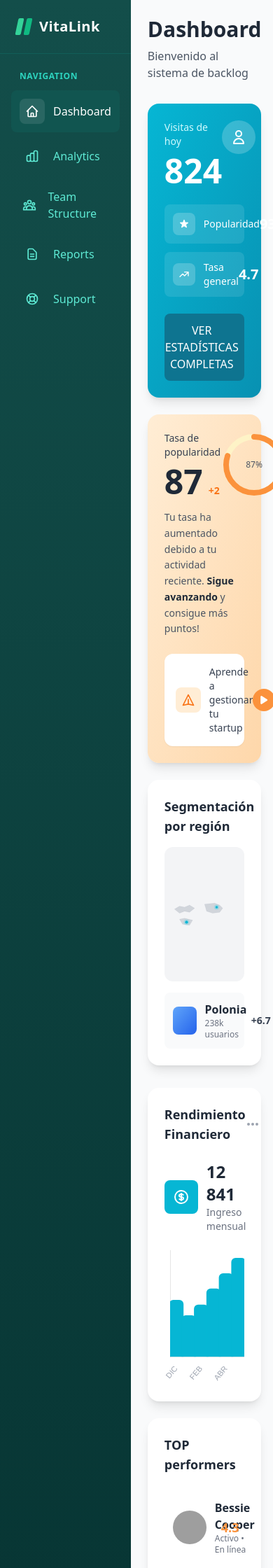
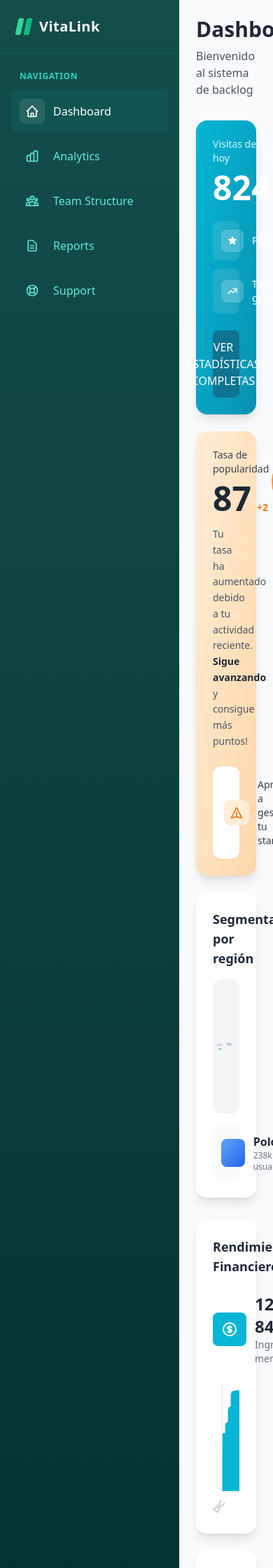
Before and after one commit to Carlosmicael/seguroVitaLink, a Django app: page / in a window 390 px wide; the page is wider, and only the part inside the window is pictured. Shown: the top 2240 px of that part at 70% size. Run offline with Django 5.2, Linux system fonts and the light colour scheme; grey boxes are pictures that could not be loaded.

Commit message:
updateSidebar-fetch
Updated the sidebar layout and styles for improved responsiveness and usability.

```diff
--- a/templates/master/sideBar/base.html
+++ b/templates/master/sideBar/base.html
@@ -1,17 +1,18 @@
 {% load static %}
 <!DOCTYPE html>
-<html lang="es">
+<html lang="es" style="overflow: hidden; height: 100vh;">
 <head>
     <meta charset="UTF-8">
     <title>{% block title %}Backlog{% endblock %}</title>
     <link href="{% static 'css/output.css' %}" rel="stylesheet">
 </head>
 
-<body class="flex font-sans bg-gray-100">
+<body class="font-sans bg-gray-100" style="overflow: hidden; height: 100vh; margin: 0;">
 
-<aside class="w-64 bg-gradient-to-b from-teal-900 to-teal-950 text-white min-h-screen flex flex-col">
-    <!-- Logo -->
-    <div class="p-6 border-b border-teal-800">
+<div class="flex w-full" style="height: 100vh; overflow: hidden;">
+
+    <aside class="w-64 bg-gradient-to-b from-teal-900 to-teal-950 text-white flex flex-col flex-shrink-0 border-r border-teal-800" style="height: 100vh;">
+        <div class="p-6 border-b border-teal-800 flex-shrink-0">
             <div class="flex items-center gap-3">
                 <div class="flex gap-1">
                     <div class="w-2 h-6 bg-emerald-400 rounded-sm transform -skew-x-12"></div>
@@ -21,10 +22,15 @@
             </div>
         </div>
 
-    <!-- Navigation -->
-    <div class="flex-1 px-4 py-6">
+        <div class="flex-1 px-4 py-6 overflow-y-auto">
             <div class="mb-6">
                 <p class="text-xs font-semibold text-teal-400 uppercase tracking-wider mb-3 px-3">Navigation</p>
+
+
+
+
+
+
                 <nav class="space-y-1">
                     <a href="/" class="flex items-center gap-3 px-3 py-3 rounded-lg bg-teal-800 bg-opacity-50 text-white hover:bg-opacity-70 transition-all duration-200 group">
                         <div class="w-9 h-9 rounded-lg bg-white bg-opacity-10 flex items-center justify-center group-hover:bg-opacity-20 transition-all">
@@ -71,42 +77,41 @@
                         <span class="font-medium">Support</span>
                     </a>
                 </nav>
+
+
+
+
+
             </div>
         </div>
 
-    <!-- User Account -->
-    <div class="p-4 border-t border-teal-800">
-        <div class="mb-2">
-            <p class="text-xs font-semibold text-teal-400 uppercase tracking-wider mb-3 px-3">User Account</p>
+        <div class="p-4 border-t border-teal-800 flex-shrink-0">
+            <div class="flex items-center gap-3 px-3 py-3 rounded-lg bg-teal-800 bg-opacity-30 hover:bg-opacity-50 transition-all cursor-pointer group">
+                <div class="relative flex-shrink-0">
+                    <img src="https://i.pravatar.cc/150?img=33" alt="Alex" class="w-10 h-10 rounded-full border-2 border-emerald-400">
                 </div>
-        <div class="flex items-center gap-3 px-3 py-3 rounded-lg bg-teal-800 bg-opacity-30 hover:bg-opacity-50 transition-all cursor-pointer group">
-            <div class="relative">
-                <img src="https://i.pravatar.cc/150?img=33" alt="Alex Williamson" class="w-12 h-12 rounded-full border-2 border-emerald-400">
-                <div class="absolute bottom-0 right-0 w-3 h-3 bg-emerald-400 rounded-full border-2 border-teal-900"></div>
+                <div class="flex-1 min-w-0">
+                    <p class="font-semibold text-white text-sm truncate">Alex Williamson</p>
+                    <p class="text-xs text-teal-400 truncate">#dela-1974</p>
                 </div>
-            <div class="flex-1">
-                <p class="font-semibold text-white text-sm">Alex Williamson</p>
-                <p class="text-xs text-teal-400">#dela-1974</p>
-            </div>
-            <svg class="w-4 h-4 text-teal-400 group-hover:text-white transition-colors" fill="none" stroke="currentColor" viewBox="0 0 24 24">
-                <path stroke-linecap="round" stroke-linejoin="round" stroke-width="2" d="M12 5v.01M12 12v.01M12 19v.01M12 6a1 1 0 110-2 1 1 0 010 2zm0 7a1 1 0 110-2 1 1 0 010 2zm0 7a1 1 0 110-2 1 1 0 010 2z"/>
-            </svg>
             </div>
         </div>
     </aside>
 
-<main class="flex-1 bg-gray-50">
+    <main class="flex-1 bg-gray-50" style="height: 100vh; overflow-y: auto !important; scroll-behavior: smooth;">
+        <div class="p-8 w-full">
             {% block content %}{% endblock %}
+        </div>
     </main>
+</div>
 
 <script>
+    const currentPath = window.location.pathname;
     document.querySelectorAll('aside nav a').forEach(link => {
-        link.addEventListener('mouseenter', function() {
-            this.style.transform = 'translateX(4px)';
-        });
-        link.addEventListener('mouseleave', function() {
-            this.style.transform = 'translateX(0)';
-        });
+        if (link.getAttribute('href') === currentPath) {
+            link.classList.add('bg-teal-800', 'bg-opacity-50', 'text-white');
+            link.classList.remove('text-teal-300');
+        }
     });
 
     const currentPath = window.location.pathname;
```
Lines whose indentation alone changed are shown as unchanged.
